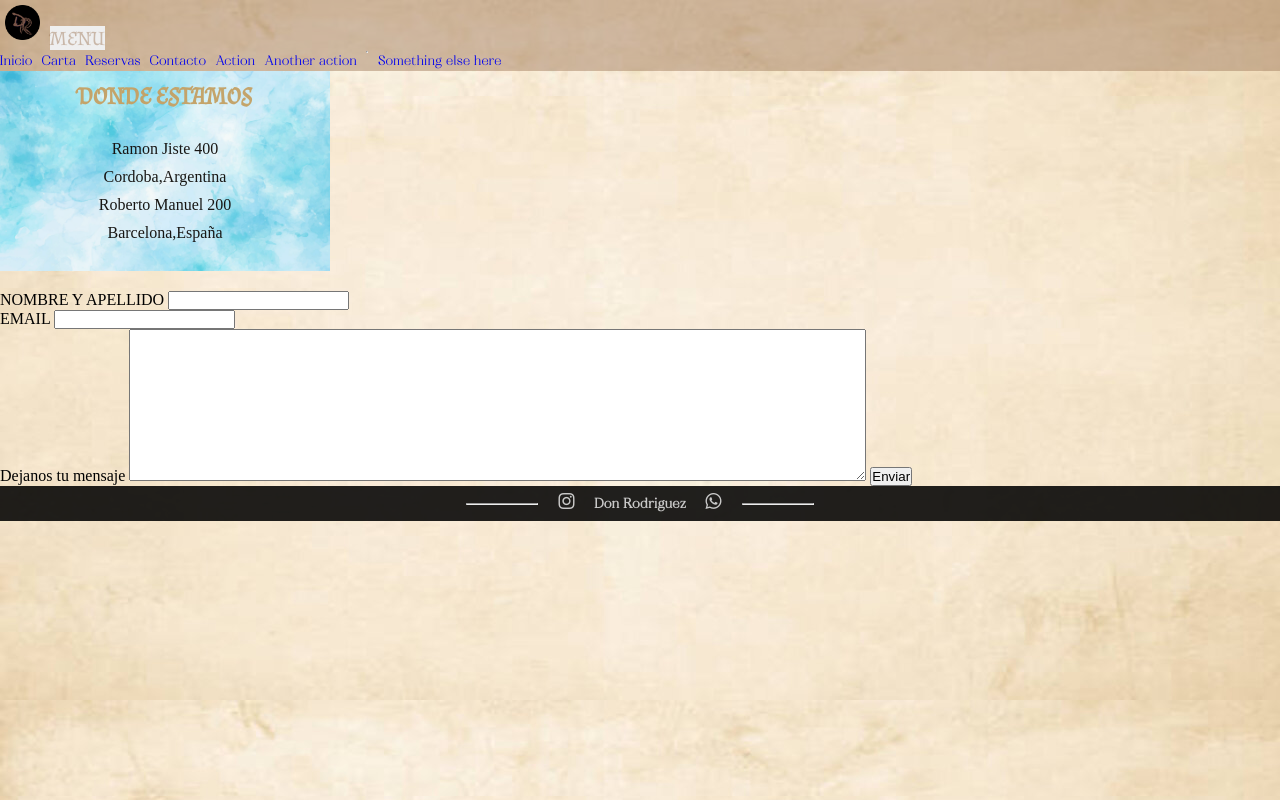
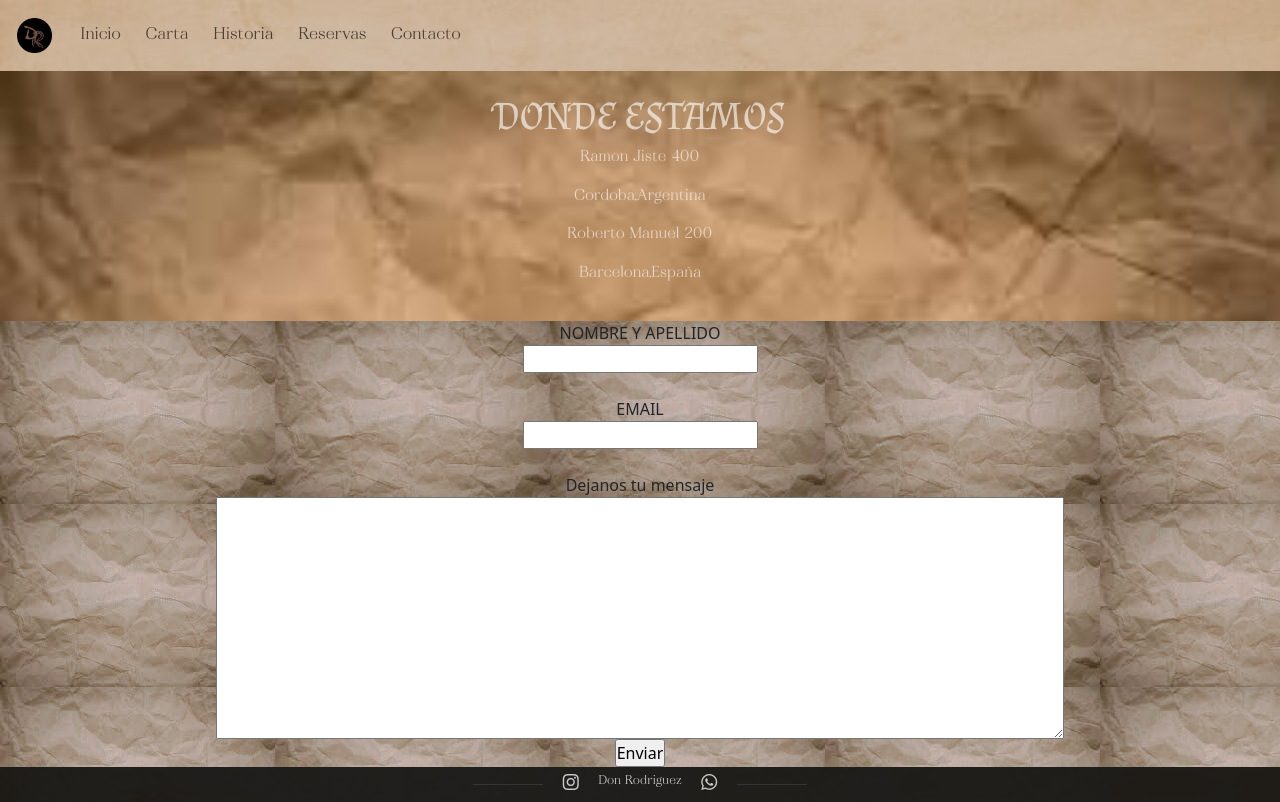
Before and after one commit to baltarodriguezz/PF-Rodriguez, a plain HTML site: page pages/contacto.html in a window 1280 px wide. Drawn offline with nearby package versions, Linux system fonts and the light colour scheme.

Commit message:
mejorando contactos

```diff
--- a/css/styles.css
+++ b/css/styles.css
@@ -31,7 +31,9 @@ a{
     font-family:'geraldine';
     font-size: 13px;
 }
-
+img{
+    max-width: 100%;
+}
 .section1-index{
     display: flex;
     flex-direction: column;
@@ -186,29 +188,34 @@ a{
 }
 
 #section1-contacto{
-    background-image: url(../img/6015953.jpg);
+    background-image: url(../img/fondo2.jpg);
     background-repeat: no-repeat;
-    width: 330px;
-    background-size: 330px;
-    opacity: .9;
-    height: 200px;
-    margin-bottom: 20px;
+    background-size: cover;
+    height: 250px;
     display: flex;
     flex-direction: column;
     align-items: center;
     justify-content: center;
-    gap: 10px;
 }
 .item1-contacto{
-    position: relative;
-    bottom: 20px;
     font-family: 'almendra';
-    color: #bf9d60;
+    color:#ffffff9f;
+    font-size: 40px;
 }
 .item2-contacto, .item3-contacto, .item4-contacto, .item5-contacto{
-    font-family: 'vogue';
+    font-family: 'geraldine';
+    font-size: 15px;
+    color:#ffffff9f ;
 }
-
+#section2-contacto{
+    background-image: url(../img/21a232f7-bbd9-4787-8472-30f686861a5d.jpg);
+}
+.form1-contacto{
+    display: flex;
+    justify-content: center;
+    flex-direction: column;
+    align-items: center;
+}
 
 
 .navbar {
@@ -244,6 +251,7 @@ footer{
 footer h5 {
     position: relative;
     top: 2px;
+    font-size: 12px;
 }
 footer hr{
     color: rgba(255, 255, 255, 0.389);
--- a/pages/contacto.html
+++ b/pages/contacto.html
@@ -3,6 +3,7 @@
 <head>
     <meta charset="UTF-8">
     <meta name="viewport" content="width=device-width, initial-scale=1.0">
+    <link href="https://cdn.jsdelivr.net/npm/bootstrap@5.3.1/dist/css/bootstrap.min.css" rel="stylesheet" integrity="sha384-4bw+/aepP/YC94hEpVNVgiZdgIC5+VKNBQNGCHeKRQN+PtmoHDEXuppvnDJzQIu9" crossorigin="anonymous">
     <link rel="stylesheet" href="https://cdn.jsdelivr.net/npm/bootstrap-icons@1.11.0/font/bootstrap-icons.css">
     <link rel="stylesheet" href="../css/styles.css">
     <title>Don Rodriguez</title>
@@ -24,6 +25,9 @@
                         </li>
                         <li class="nav-item">
                             <a class="nav-link" href="menu.html">Carta</a>
+                        </li>
+                        <li class="nav-item">
+                            <a class="nav-link" href="historia.html">Historia</a>
                         </li>
                         <li class="nav-item">
                             <a class="nav-link" href="reservas.html">Reservas</a>
@@ -49,12 +53,12 @@
         <p class="item4-contacto">Roberto Manuel 200</p>
         <p class="item5-contacto">Barcelona,España</p>
     </section>
-    <section>
+    <section id="section2-contacto">
         <form class="form1-contacto">
-            <label class="nombre-contacto" for="fecha">NOMBRE Y APELLIDO</label>
+            <label class="item6-contacto" for="fecha">NOMBRE Y APELLIDO</label>
             <input type="text" id="fecha"><br>
-            <label class="email-contacto" for="Email">EMAIL</label>
-            <input class="email-contacto" type="email" id="Email"><br>
+            <label class="itme6-contacto" for="Email">EMAIL</label>
+            <input class="item7-contacto" type="email" id="Email"><br>
             <label class="mensaje" for="mensaje">Dejanos tu mensaje</label>
             <textarea  class="texto" id="mensaje" cols="90" rows="10"></textarea>
             <input class="botons" type="submit" value="Enviar">
@@ -66,5 +70,6 @@
         <i class="bi bi-whatsapp"></i>
         <hr>
     </footer>
+    <script src="https://cdn.jsdelivr.net/npm/bootstrap@5.3.1/dist/js/bootstrap.bundle.min.js" integrity="sha384-HwwvtgBNo3bZJJLYd8oVXjrBZt8cqVSpeBNS5n7C8IVInixGAoxmnlMuBnhbgrkm" crossorigin="anonymous"></script>
 </body>
 </html>
```
Also changed, not shown: img/21a232f7-bbd9-4787-8472-30f686861a5d.jpg (added), img/fondo2.jpg (added).
